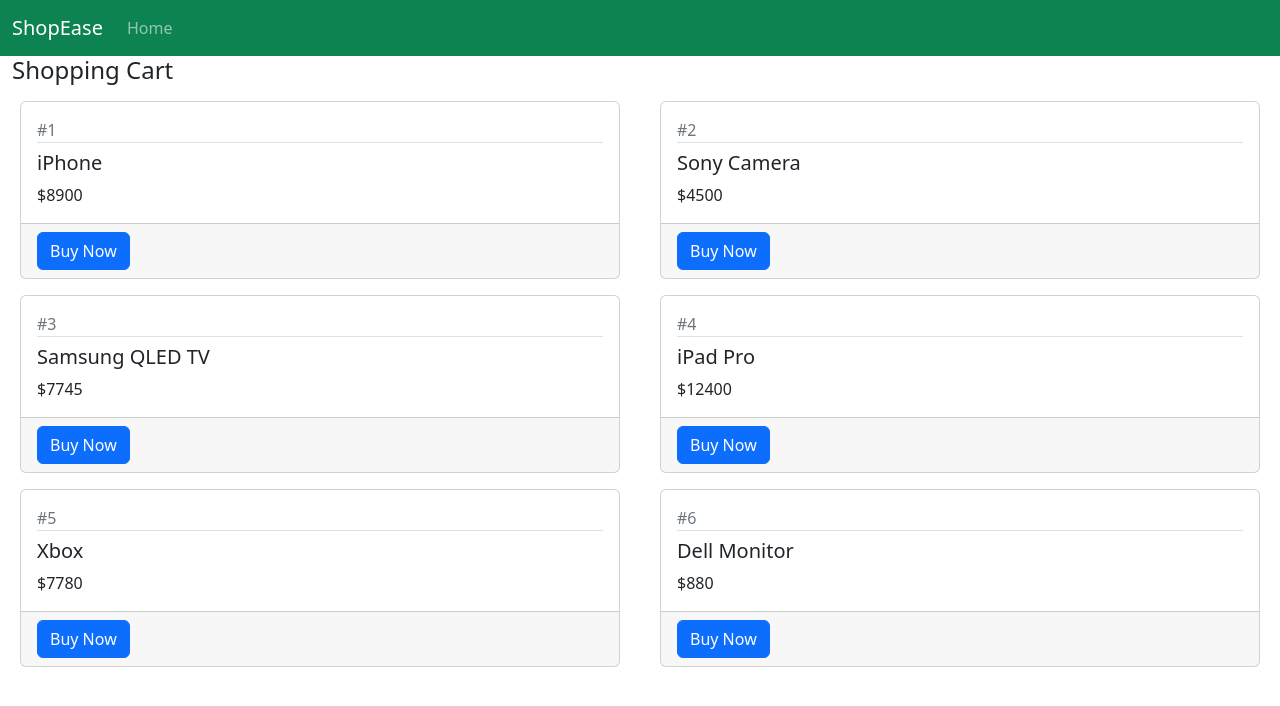
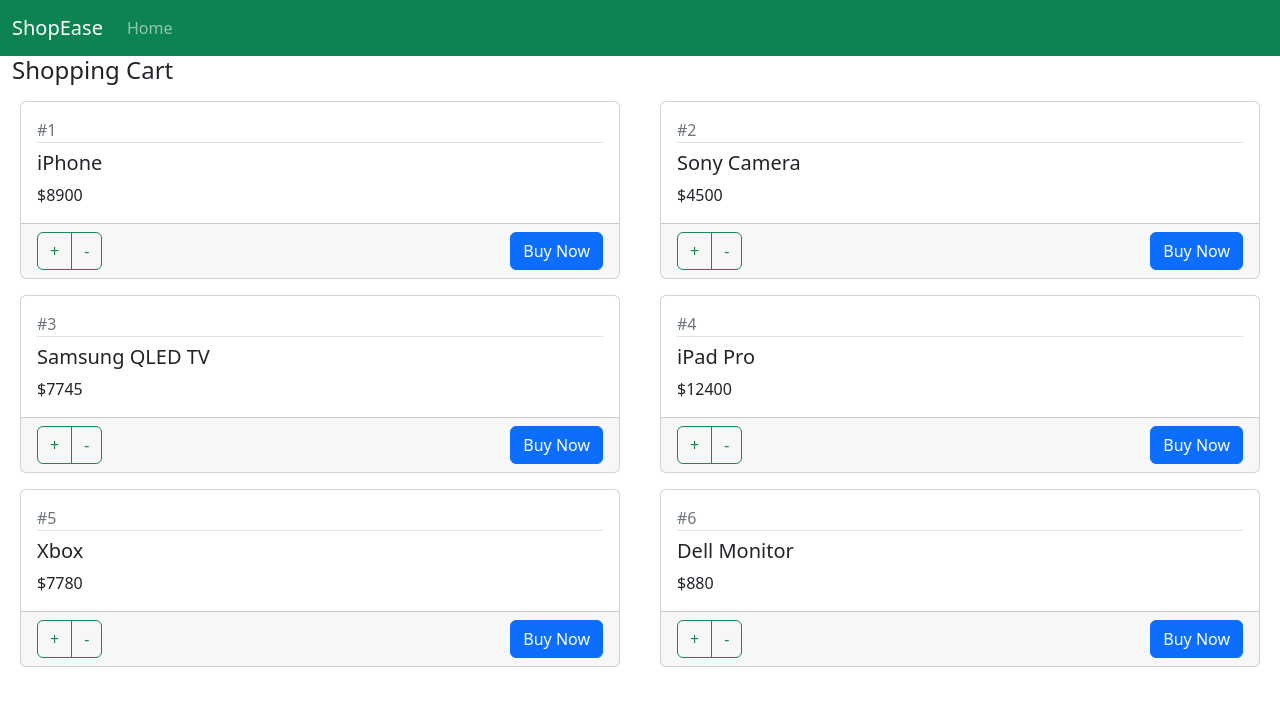
Before and after one commit to Nyakamba/ShopEase, a React (Vite) app: page / in a window 1280 px wide. Shown: the top 706 px of the page. Built offline with nearby package versions, Linux system fonts and the light colour scheme.

Commit message:
product.jsx

```diff
--- a/src/Product.jsx
+++ b/src/Product.jsx
@@ -17,7 +17,19 @@
             <div>${this.state.product.price}</div>
           </div>
           {/*card body ends here*/}
-          <div className="card-footer text-right">{this.props.children}</div>
+          <div className="card-footer">
+            <div className="float-start">
+              <span className="badge bg-secondary">
+                {this.state.product.quantity}
+              </span>
+              <div className="btn-group">
+                <button className="btn btn-outline-success">+</button>
+                <button className="btn btn-outline-success">-</button>
+              </div>
+            </div>
+
+            <div className="float-end">{this.props.children}</div>
+          </div>
         </div>
       </div>
     );
```
